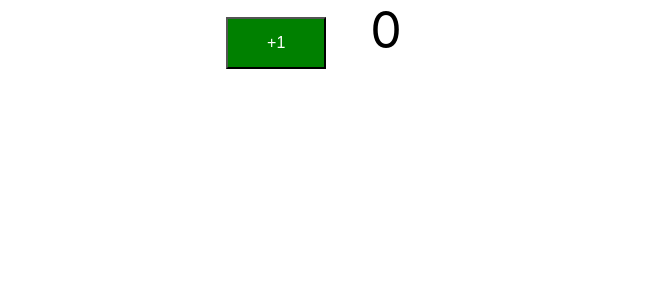
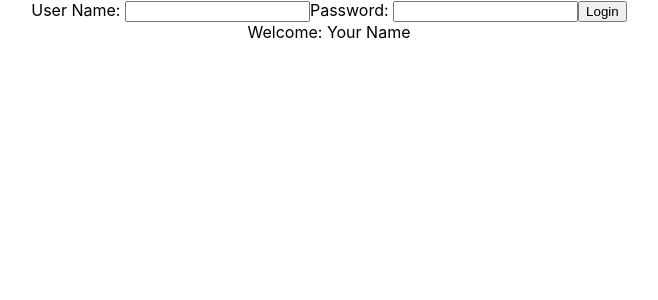
Before and after one commit to DN41-JH/To-Do-Management, a React (Create React App) app in the folder todomanagement_frontend/: page / in a window 1280 px wide. Shown: the top 300 px of the page, without its empty margins (311-969 px from the left). Built offline with nearby package versions, Linux system fonts and the light colour scheme.

Commit message:
Update Package

```diff
--- a/todomanagement_frontend/package.json
+++ b/todomanagement_frontend/package.json
@@ -8,6 +8,7 @@
     "@testing-library/user-event": "^13.5.0",
     "react": "^17.0.2",
     "react-dom": "^17.0.2",
+    "react-router-dom": "^5.3.0",
     "react-scripts": "5.0.0",
     "web-vitals": "^2.1.2"
   },
--- a/todomanagement_frontend/src/App.js
+++ b/todomanagement_frontend/src/App.js
@@ -1,12 +1,12 @@
 import './App.css';
-import Counter from './components/Counter';
+import Login from './components/Login';
+import Welcome from './components/Welcome';
 
 function App() {
   return (
     <div className="App">
-
-      <Counter />
-
+      <Login />
+      <Welcome />
     </div>
   );
 }
--- a/todomanagement_frontend/src/components/Counter.css
+++ b/todomanagement_frontend/src/components/Counter.css
@@ -1,11 +1,3 @@
-button {
-    font-size: 16px;
-    background-color: green;
-    padding: 15px 30px;
-    color: white;
-    width: 100px;
-}
-
 .count {
     font-size: 50px;
     padding: 15px 30px;
--- a/todomanagement_frontend/src/components/Counter.jsx
+++ /dev/null
@@ -1,28 +0,0 @@
-import React from 'react';
-import './Counter.css';
-
-export default class Counter extends React.Component {
-
-    constructor(props) {
-        super(props);
-        this.state = {
-            count: 0,
-        };
-
-        // Bind all the callback functions
-    }
-
-    render() {
-        return (
-            <div className="counter">
-                <button onClick> +1 </button>
-                <span className="count"> {this.state.count} </span>
-            </div>
-        );
-    }
-
-};
-
-Counter.defaultProps = {
-    increment: 1,
-};
--- /dev/null
+++ b/todomanagement_frontend/src/components/CounterButton.css
@@ -0,0 +1,7 @@
+button {
+    font-size: 16px;
+    background-color: green;
+    padding: 15px 30px;
+    color: white;
+    width: 100px;
+}
--- /dev/null
+++ b/todomanagement_frontend/src/components/Login.jsx
@@ -0,0 +1,60 @@
+import React from 'react';
+
+export default class Login extends React.Component {
+
+    constructor(props) {
+        super(props);
+
+        this.state = {
+            username: "",
+            password: "",
+            isLoginFailed: false,
+            showSuccessMessage: false,
+        };
+
+        this.handleChange = this.handleChange.bind(this);
+        this.handleLogin = this.handleLogin.bind(this);
+    }
+
+    renderLoginMessage() {
+        if (this.state.showSuccessMessage) {
+            return <div> Successful Login </div>
+        } else if (this.state.isLoginFailed) {
+            return <div> Invalid Credential </div>
+        } else {
+            return null
+        }
+    }
+
+    handleChange(event) {
+        this.setState({
+            [event.target.name]: event.target.value,
+        })
+    }
+
+    handleLogin() {
+        if (true) { //
+            this.setState({
+                isLoginFailed: false,
+                showSuccessMessage: true,
+            });
+        } else {
+            this.setState({
+                isLoginFailed: true,
+                showSuccessMessage: false,
+            });
+        }
+    }
+
+    render() {
+        return (
+            <div>
+                {this.renderLoginMessage()}
+                User Name: <input type='text' name='username' onChange={this.handleChange}/>
+                Password: <input type='password' name='password' onChange={this.handleChange}/>
+                <button onClick={this.handleLogin}> Login </button>
+            </div>
+        );
+    }
+
+};
--- /dev/null
+++ b/todomanagement_frontend/src/components/Welcome.jsx
@@ -0,0 +1,17 @@
+import React from 'react';
+
+export default class Welcome extends React.Component {
+
+    constructor(props) {
+        super(props);
+    }
+
+    render() {
+        return (
+            <div>
+                Welcome: Your Name
+            </div>
+        );
+    }
+
+};
```
Also changed, not shown: 1 other file (tests, documents, lock files or other folders).
